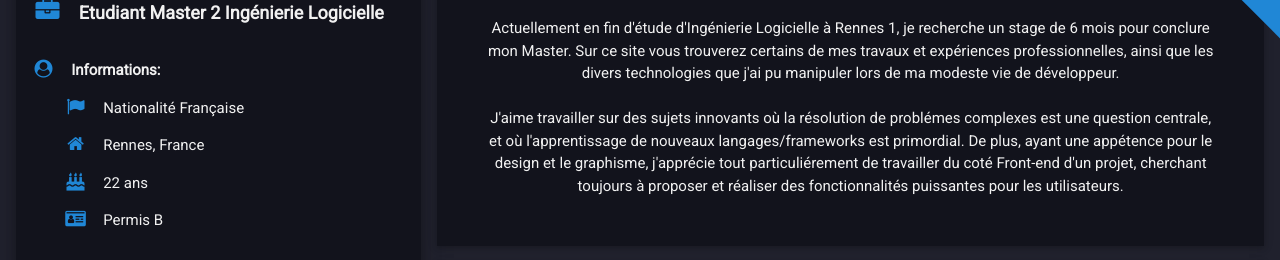
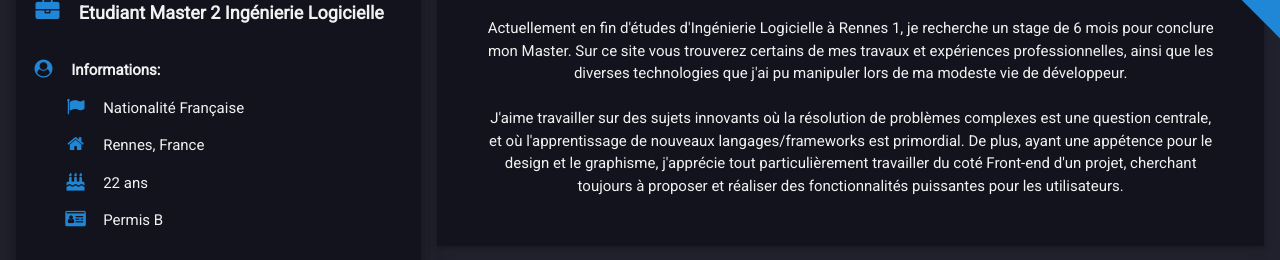
Before and after one commit to PosnicAntoine/PosnicAntoineSite, a plain HTML site: page www/index.html in a window 1280 px wide. Shown: the part 97-357 px from the top of the page. Drawn offline with Linux system fonts and the light colour scheme.

Commit message:
V1.3.1: Corrections

```diff
--- a/www/index.html
+++ b/www/index.html
@@ -187,12 +187,12 @@
 						<h1 class="padding-small center"><b>Bienvenue</b></h1>
 						<div class="margin-bottomer container">
 							<p class="margin center">
-								Actuellement en fin d'étude d'Ingénierie Logicielle à Rennes 1, je recherche un stage de 6 mois pour conclure mon Master.
-								Sur ce site vous trouverez certains de mes travaux et expériences professionnelles, ainsi que les divers technologies que j'ai pu manipuler lors de ma modeste vie de développeur.
+								Actuellement en fin d'études d'Ingénierie Logicielle à Rennes 1, je recherche un stage de 6 mois pour conclure mon Master.
+								Sur ce site vous trouverez certains de mes travaux et expériences professionnelles, ainsi que les diverses technologies que j'ai pu manipuler lors de ma modeste vie de développeur.
 								<br><br>
-								J'aime travailler sur des sujets innovants où la résolution de problémes complexes est une question centrale,
+								J'aime travailler sur des sujets innovants où la résolution de problèmes complexes est une question centrale,
 									et où l'apprentissage de nouveaux langages/frameworks est primordial.
-								De plus, ayant une appétence pour le design et le graphisme, j'apprécie tout particuliérement de travailler du coté Front-end d'un projet,
+								De plus, ayant une appétence pour le design et le graphisme, j'apprécie tout particulièrement travailler du coté Front-end d'un projet,
 									cherchant toujours à proposer et réaliser des fonctionnalités puissantes pour les utilisateurs.
 							</p>
 						</div>
```
